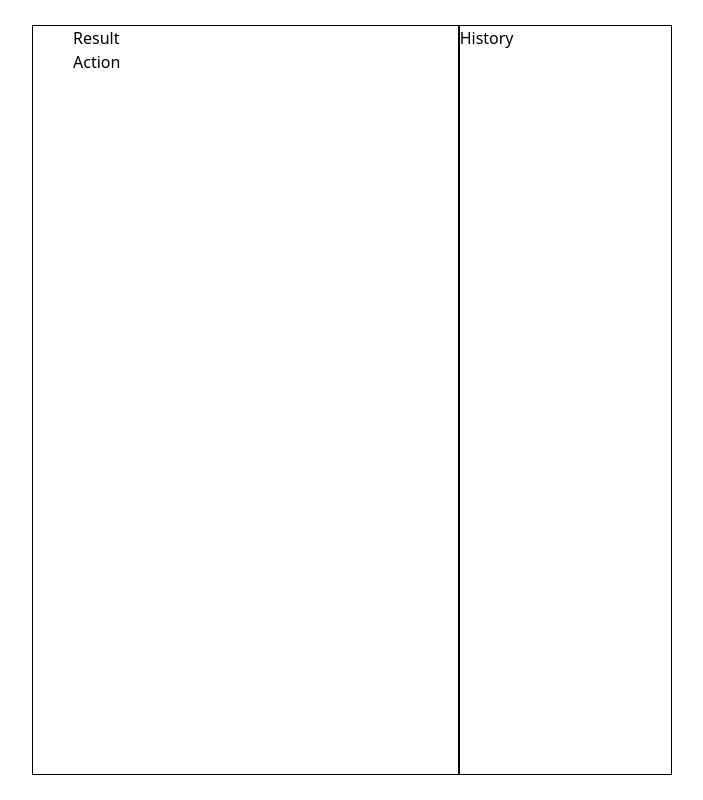
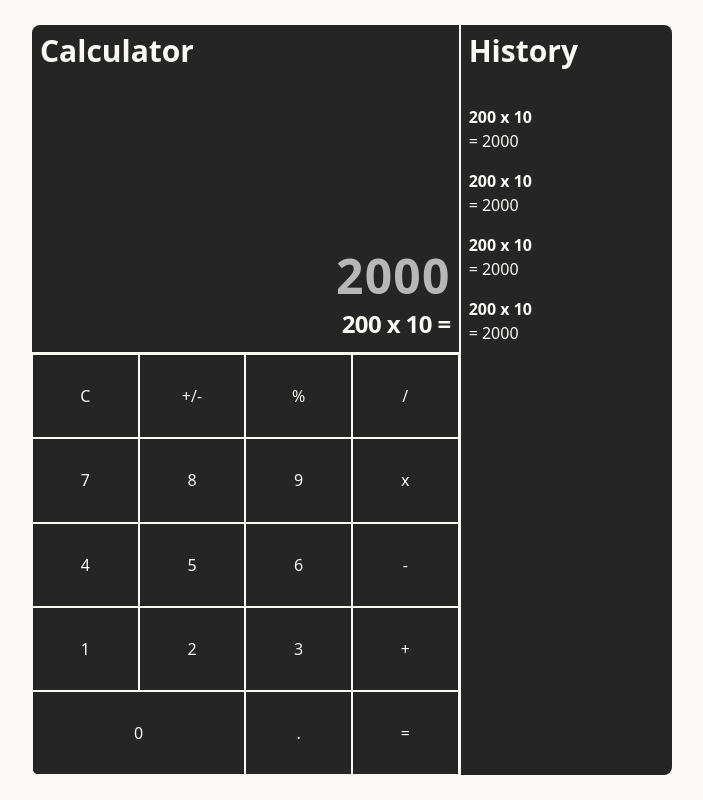
Before and after one commit to bimodwien/react-calc-new, a React (Vite) app: page / in a window 1280 px wide. Shown: the whole page, without its empty margins (288-991 px from the left). Built offline with nearby package versions, Linux system fonts and the light colour scheme.

Commit message:
update: layout done

```diff
--- a/src/App.jsx
+++ b/src/App.jsx
@@ -6,12 +6,12 @@ import History from "./components/History";
 function App() {
   return (
     <>
-      <div className="flex justify-center items-center min-h-screen">
-        <div className="block px-10 border border-black  w-2/6 h-[750px]">
+      <div className="flex justify-center items-center min-h-screen bg-[#FAF9F6]">
+        <div className="flex flex-col bg-[#252525] text-[#FAF9F6] w-2/6 h-[750px] rounded-l-lg">
           <Result />
           <Action />
         </div>
-        <div className="border border-black w-1/6 h-[750px]">
+        <div className="bg-[#252525] text-[#FAF9F6] border-l-2 border-[#FAF9F6] w-1/6 h-[750px] rounded-r-lg">
           <History />
         </div>
       </div>
--- a/src/components/Action.jsx
+++ b/src/components/Action.jsx
@@ -3,7 +3,65 @@ import React from "react";
 const Action = () => {
   return (
     <>
-      <div>Action</div>
+      <div className="grid grid-cols-4 h-full">
+        <button className="border border-[#FAF9F6] flex justify-center items-center hover:bg-[#212A37] focus:bg-[#212A37]">
+          C
+        </button>
+        <button className="border border-[#FAF9F6] flex justify-center items-center hover:bg-[#212A37] focus:bg-[#212A37]">
+          +/-
+        </button>
+        <button className="border border-[#FAF9F6] flex justify-center items-center hover:bg-[#212A37] focus:bg-[#212A37]">
+          %
+        </button>
+        <button className="border border-[#FAF9F6] flex justify-center items-center hover:bg-[#212A37] focus:bg-[#212A37]">
+          /
+        </button>
+        <button className="border border-[#FAF9F6] flex justify-center items-center hover:bg-[#212A37] focus:bg-[#212A37]">
+          7
+        </button>
+        <button className="border border-[#FAF9F6] flex justify-center items-center hover:bg-[#212A37] focus:bg-[#212A37]">
+          8
+        </button>
+        <button className="border border-[#FAF9F6] flex justify-center items-center hover:bg-[#212A37] focus:bg-[#212A37]">
+          9
+        </button>
+        <button className="border border-[#FAF9F6] flex justify-center items-center hover:bg-[#212A37] focus:bg-[#212A37]">
+          x
+        </button>
+        <button className="border border-[#FAF9F6] flex justify-center items-center hover:bg-[#212A37] focus:bg-[#212A37]">
+          4
+        </button>
+        <button className="border border-[#FAF9F6] flex justify-center items-center hover:bg-[#212A37] focus:bg-[#212A37]">
+          5
+        </button>
+        <button className="border border-[#FAF9F6] flex justify-center items-center hover:bg-[#212A37] focus:bg-[#212A37]">
+          6
+        </button>
+        <button className="border border-[#FAF9F6] flex justify-center items-center hover:bg-[#212A37] focus:bg-[#212A37]">
+          -
+        </button>
+        <button className="border border-[#FAF9F6] flex justify-center items-center hover:bg-[#212A37] focus:bg-[#212A37]">
+          1
+        </button>
+        <button className="border border-[#FAF9F6] flex justify-center items-center hover:bg-[#212A37] focus:bg-[#212A37]">
+          2
+        </button>
+        <button className="border border-[#FAF9F6] flex justify-center items-center hover:bg-[#212A37] focus:bg-[#212A37]">
+          3
+        </button>
+        <button className="border border-[#FAF9F6] flex justify-center items-center hover:bg-[#212A37] focus:bg-[#212A37]">
+          +
+        </button>
+        <button className="border border-[#FAF9F6] col-span-2 flex justify-center items-center hover:bg-[#212A37] focus:bg-[#212A37]">
+          0
+        </button>
+        <button className="border border-[#FAF9F6] flex justify-center items-center hover:bg-[#212A37] focus:bg-[#212A37]">
+          .
+        </button>
+        <button className="border border-[#FAF9F6] flex justify-center items-center hover:bg-[#212A37] focus:bg-[#212A37]">
+          =
+        </button>
+      </div>
     </>
   );
 };
--- a/src/components/History.jsx
+++ b/src/components/History.jsx
@@ -3,7 +3,28 @@ import React from "react";
 const History = () => {
   return (
     <>
-      <div>History</div>
+      <h1 className="text-3xl font-semibold p-2">History</h1>
+      <div className="py-5">
+        <div className="p-2 cursor-pointer hover:bg-[#212A37] focus:bg-[#212A37]">
+          <p className="font-bold">200 x 10</p>
+          <p>= 2000</p>
+        </div>
+
+        <div className="p-2 cursor-pointer hover:bg-[#212A37] focus:bg-[#212A37]">
+          <p className="font-bold">200 x 10</p>
+          <p>= 2000</p>
+        </div>
+
+        <div className="p-2 cursor-pointer hover:bg-[#212A37] focus:bg-[#212A37]">
+          <p className="font-bold">200 x 10</p>
+          <p>= 2000</p>
+        </div>
+
+        <div className="p-2 cursor-pointer hover:bg-[#212A37] focus:bg-[#212A37]">
+          <p className="font-bold">200 x 10</p>
+          <p>= 2000</p>
+        </div>
+      </div>
     </>
   );
 };
--- a/src/components/Result.jsx
+++ b/src/components/Result.jsx
@@ -3,7 +3,17 @@ import React from "react";
 const Result = () => {
   return (
     <>
-      <div>Result</div>
+      <div className="p-2">
+        <h1 className="text-3xl font-semibold">Calculator</h1>
+      </div>
+      <div className="h-[480px] border-b-2 border-[#FAF9F6] flex flex-col justify-end items-end p-2">
+        <h1 className="text-5xl subpixel-antialiased font-bold pb-2 text-[#B7B7B7] tracking-wide">
+          2000
+        </h1>
+        <h4 className="text-2xl subpixel-antialiased font-semibold pb-1 tracking-tight">
+          200 x 10 =
+        </h4>
+      </div>
     </>
   );
 };
```
